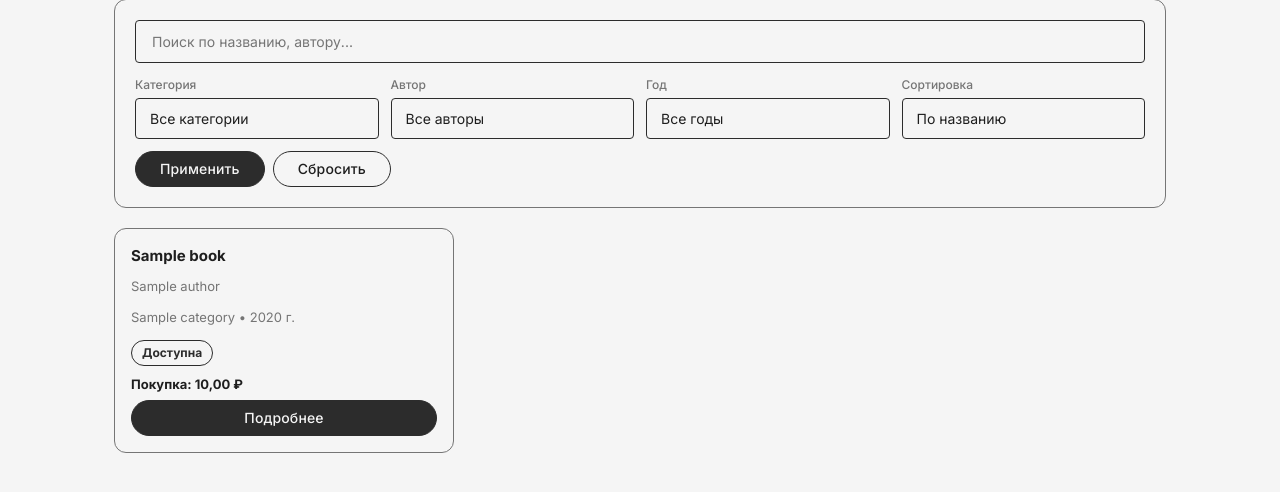
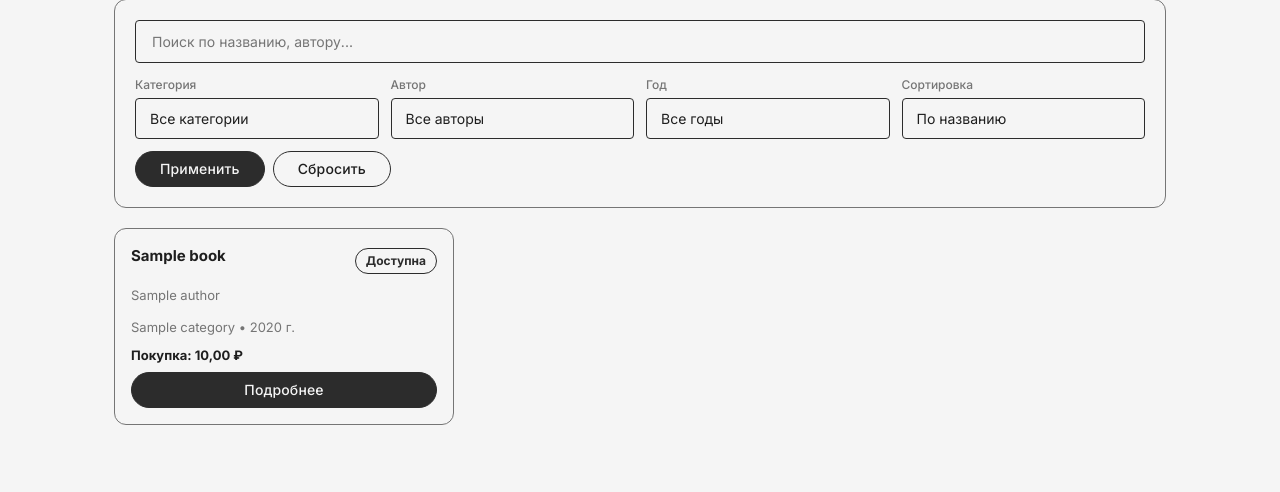
Before and after one commit to Korrrod/Practice4, a Django app: page / in a window 1280 px wide. Shown: the part 159-651 px from the top of the page. Run offline with Django 5.2, Linux system fonts and the light colour scheme; tables that the repository leaves empty hold one stand-in row (values such as "Sample post").

Commit message:
Align book title and status badge horizontally in card

```diff
--- a/magazine-Django/static/css/style.css
+++ b/magazine-Django/static/css/style.css
@@ -441,6 +441,7 @@ form button:not([type]):hover { opacity: 0.85; }
     gap: 6px;
 }
 
+.book-header { display: flex; align-items: flex-start; justify-content: space-between; gap: 8px; }
 .book-title { font-size: 15px; font-weight: 600; color: var(--text); margin: 0; }
 .book-author { color: var(--border); font-size: 13px; margin-top: 3px; margin-bottom: 3px; }
 .book-meta { color: var(--border); font-size: 13px; margin-top: 3px; margin-bottom: 3px;}
--- a/magazine-Django/templates/library/book_list.html
+++ b/magazine-Django/templates/library/book_list.html
@@ -94,12 +94,8 @@
         {% for book in books %}
             <div class="book-card">
                 <div class="book-info">
+                    <div class="book-header">
                         <h3 class="book-title">{{ book.title }}</h3>
-                    <p class="book-author">{{ book.author.name }}</p>
-                    <p class="book-meta">
-                        {% if book.category %}{{ book.category.name }} • {% endif %}
-                        {{ book.year }} г.
-                    </p>
                         <div class="book-status">
                             <span class="status-badge status-{{ book.status }}">{{ book.get_status_display }}</span>
                             {% if book.status == 'rented' and user.is_authenticated %}
@@ -110,6 +106,12 @@
                                 {% endwith %}
                             {% endif %}
                         </div>
+                    </div>
+                    <p class="book-author">{{ book.author.name }}</p>
+                    <p class="book-meta">
+                        {% if book.category %}{{ book.category.name }} • {% endif %}
+                        {{ book.year }} г.
+                    </p>
                     <div class="book-prices">
                         <span class="price">Покупка: {{ book.price }} ₽</span>
                     </div>
```
Lines whose indentation alone changed are shown as unchanged.
